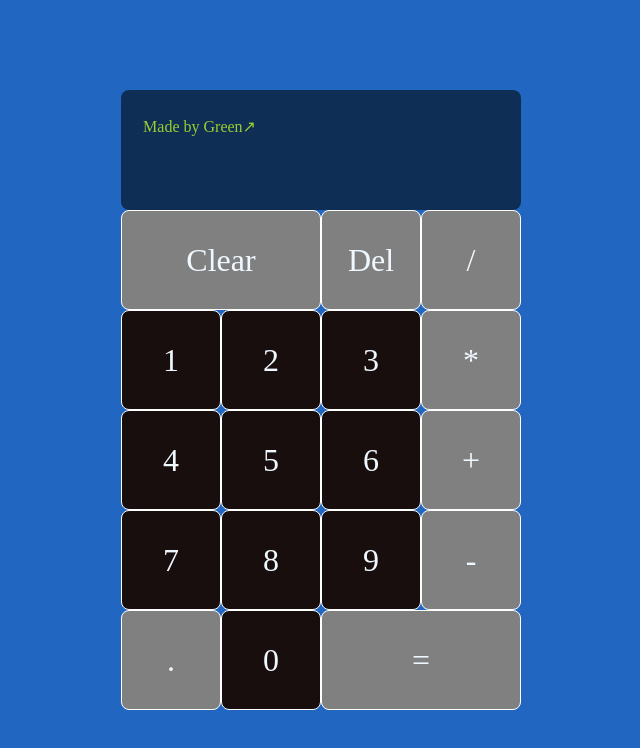
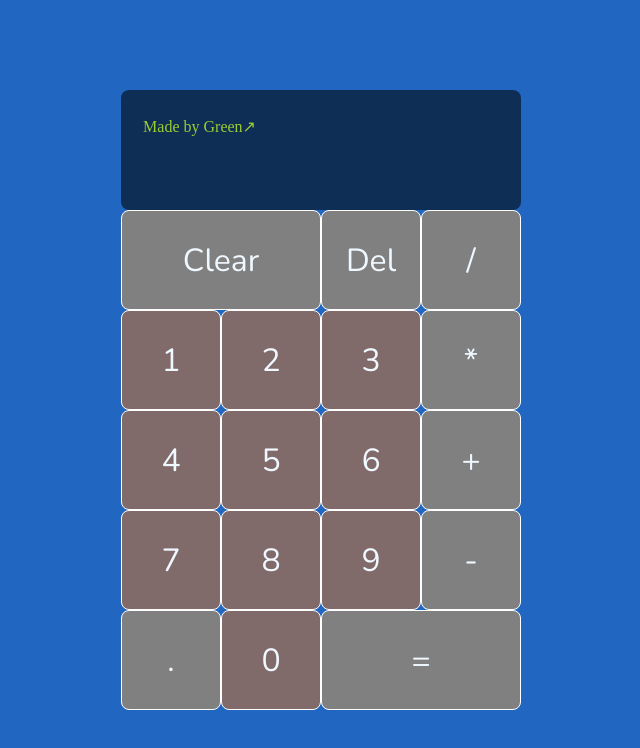
Before and after one commit to GreenEdwinO/Calculator-App, a plain HTML site: page index.html in a window 1280 px wide. Shown: the whole page, without its empty margins (319-959 px from the left). Drawn offline with nearby package versions, Linux system fonts and the light colour scheme.

Commit message:
Update to Interface

```diff
--- a/app.js
+++ b/app.js
@@ -22,7 +22,7 @@ buttons.map(button => {
           try{
             result.innerText = eval(display.innerText);
           } catch {
-            result.innerText = 'error!';
+            result.innerText = 'Error!';
             result.style.color = 'rgb(219, 154, 154)';
             window.setTimeout(function(){location.reload()},3000)
           }
--- a/style.css
+++ b/style.css
@@ -1,6 +1,8 @@
+@import url("https://fonts.googleapis.com/css2?family=Nunito:wght@200;300;400;600;700&display=swap");
+
 *, *::before, *::after {
   box-sizing: border-box;
-  font-family: 'Gotham Rounded';
+  font-family: "Nunito", sans-serif;
   font-weight: 500;
 }
 
@@ -30,7 +32,7 @@ body {
 }
 
 .cal-grid .nums {
-  background: rgb(24, 14, 14);
+  background: rgb(128, 106, 106);
 }
 
 .cal-grid > button:hover {
@@ -38,7 +40,6 @@ body {
   color: black;
   border: 1px solid black;
   font-weight: 800;
-  transform: scale(1.035);
   transition: 0.3s ease-in;
   cursor: pointer;
 }
```
